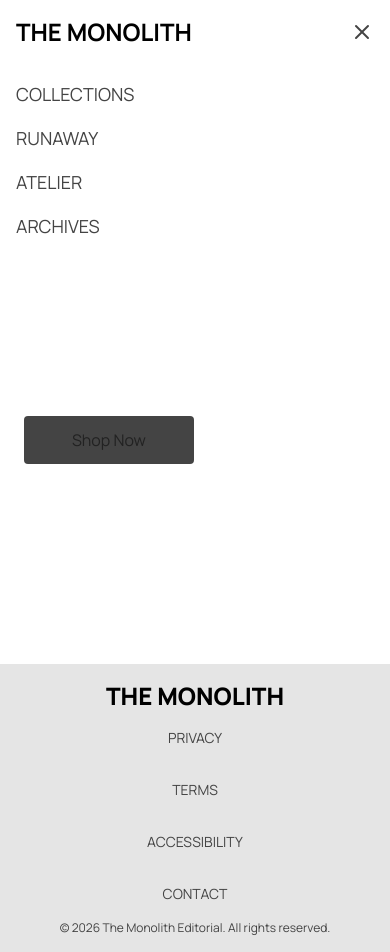
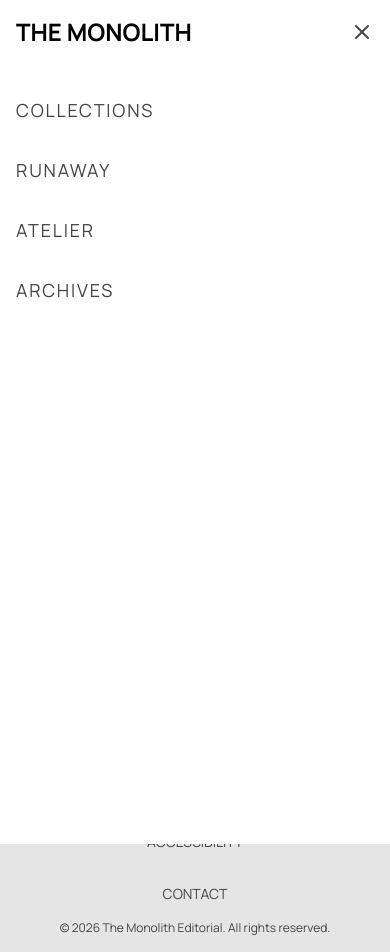
Before and after one commit to 4ethyr/The-Monolith-Ecommerce-Frontend, a Next.js app: page / in a window 390 px wide. Both pictures are taken after a click on the button 362 px from the left and 32 px from the top of the page. Built offline with nearby package versions, Linux system fonts and the light colour scheme.

Commit message:
fix(header): resolve mobile menu layout clipping and viewport gaps

```diff
--- a/components/Header/Header.tsx
+++ b/components/Header/Header.tsx
@@ -18,7 +18,7 @@ const Header = () => {
     <>
       {isMobile ? (
         <>
-          <header className="bg-neutral flex items-center p-4 sticky">
+          <header className="bg-neutral flex items-center p-4 sticky top-0 z-50">
             <nav className="flex items-center justify-between w-full">
               <div className="flex items-center">
                 <h2 className="text-primary text-2xl font-bold">
@@ -31,23 +31,22 @@ const Header = () => {
                   className="text-tertiary hover:text-primary"
                   onClick={handleOpenCart}
                 >
-                 {openCart ? <X/> : <Menu />}
+                  {openCart ? <X /> : <Menu />}
                 </button>
               </div>
 
-
               {openCart && (
-                 <div className="transition-all ease-in-out duration-200 flex items-center absolute top-32 right-0 w-full bg-neutral z-20 h-full">
+                <div className="transition-all ease-in-out duration-200 flex items-start absolute top-[100%] left-0 w-full bg-neutral z-40 h-[calc(100vh-64px)]">
                   {/* <div className="overlay"></div> */}
 
                   <nav className="bg-neutral w-full p-4" >
-                      <ul className="flex-col">
+                    <ul className="flex flex-col">
                       {NAV_ITEMS.map((item) => (
                         <li
                           key={item.id}
                           className="text-tertiary hover:text-primary text-lg pr-8 uppercase my-4"
                         >
-                            <a href={item.href}>{item.label}</a>
+                          <a href={item.href} className="tracking-widest">{item.label}</a>
                         </li>
                       ))}
                     </ul>
```
Lines whose indentation alone changed are shown as unchanged.
